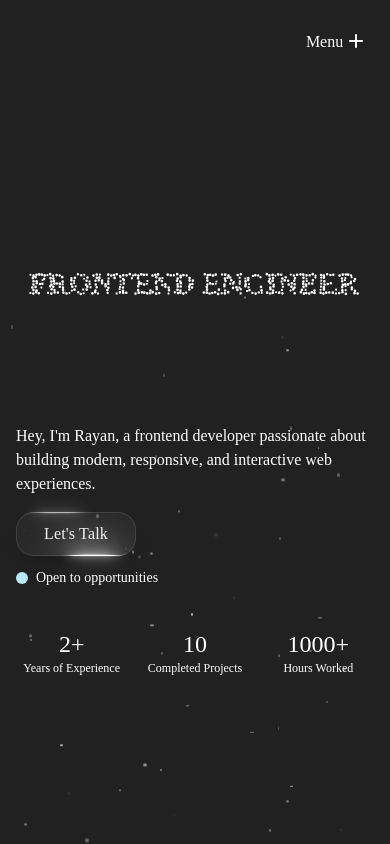
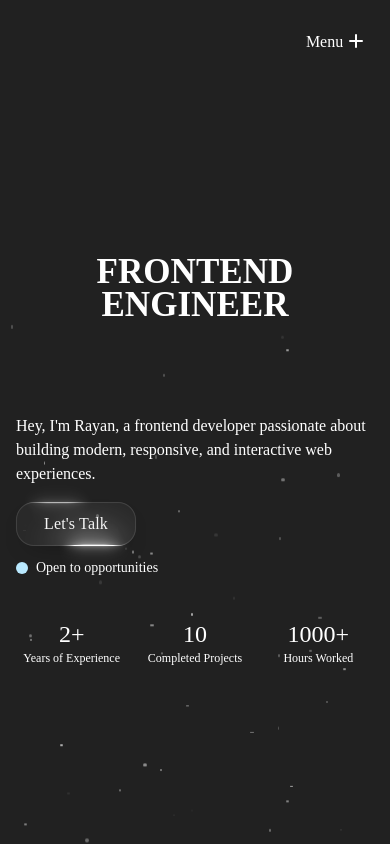
Before and after one commit to Rayan-Shahid/Portfolio, a Next.js app: page / in a window 390 px wide. Shown: the top 844 px of the page. Built offline with nearby package versions, Linux system fonts and the light colour scheme.

Commit message:
Completed

```diff
--- a/components/Hero.tsx
+++ b/components/Hero.tsx
@@ -7,9 +7,9 @@ export default function Hero() {
     <section id="home" className="relative min-h-[100svh] w-full overflow-hidden select-text">
       <div className="min-h-[100svh] md:h-screen flex items-center">
         <div className="container mx-auto py-24 md:py-0">
-          <h1 className="text-6xl sm:text-[80px] leading-[.95]">
+          <h1 className="leading-[.95]">
             <span
-              className="block relative w-full h-[240px] sm:h-[300px] md:h-[360px] pointer-events-auto select-none"
+              className="hidden md:block relative w-full h-[360px] pointer-events-auto select-none"
             >
               <ParticleText
                 text="FRONTEND ENGINEER"
@@ -34,6 +34,13 @@ export default function Hero() {
                 fontFamily="inherit"
                 glow
               />
+            </span>
+            <span className="flex h-[220px] items-center justify-center text-center text-[clamp(2rem,9vw,3.5rem)] font-extrabold md:hidden">
+              <span>
+                FRONTEND
+                <br />
+                ENGINEER
+              </span>
             </span>
           </h1>
           <p className="mt-4 md:mt-6 text-base md:text-lg max-w-lg mb-4">
--- a/components/StaggeredMenu.tsx
+++ b/components/StaggeredMenu.tsx
@@ -652,6 +652,7 @@ export const StaggeredMenu: React.FC<StaggeredMenuProps> = ({
 .sm-scope .sm-panel-item:hover { color: var(--sm-accent, #ff0000); }
 .sm-scope .sm-panel-list[data-numbering] { counter-reset: smItem; }
 .sm-scope .sm-panel-list[data-numbering] .sm-panel-item::after { counter-increment: smItem; content: counter(smItem, decimal-leading-zero); position: absolute; top: 0.1em; right: 3.2em; font-size: 18px; font-weight: 400; color: var(--sm-accent, #ff0000); letter-spacing: 0; pointer-events: none; user-select: none; opacity: var(--sm-num-opacity, 0); }
+@media (max-width: 767px) { .sm-scope .sm-panel-list[data-numbering] .sm-panel-item::after { display: none; } }
 @media (max-width: 1024px) { .sm-scope .staggered-menu-panel { width: 100%; left: 0; right: 0; } .sm-scope .sm-prelayers { width: 100%; } .sm-scope .staggered-menu-wrapper[data-open] .sm-logo-img { filter: invert(100%); } }
 @media (max-width: 640px) {
   .sm-scope .staggered-menu-header { padding: 1.25rem; }
```
